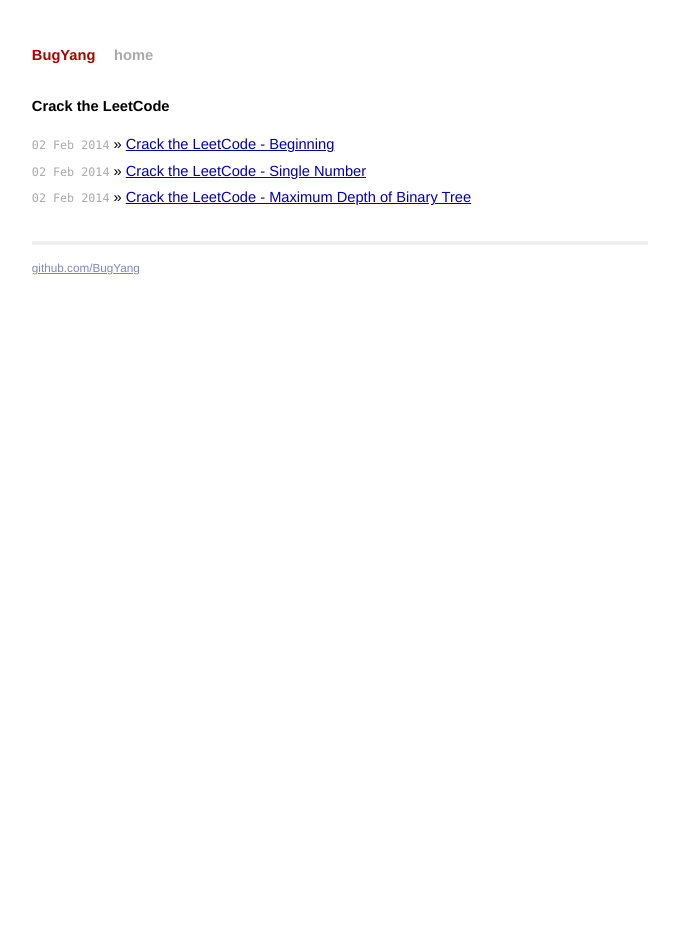
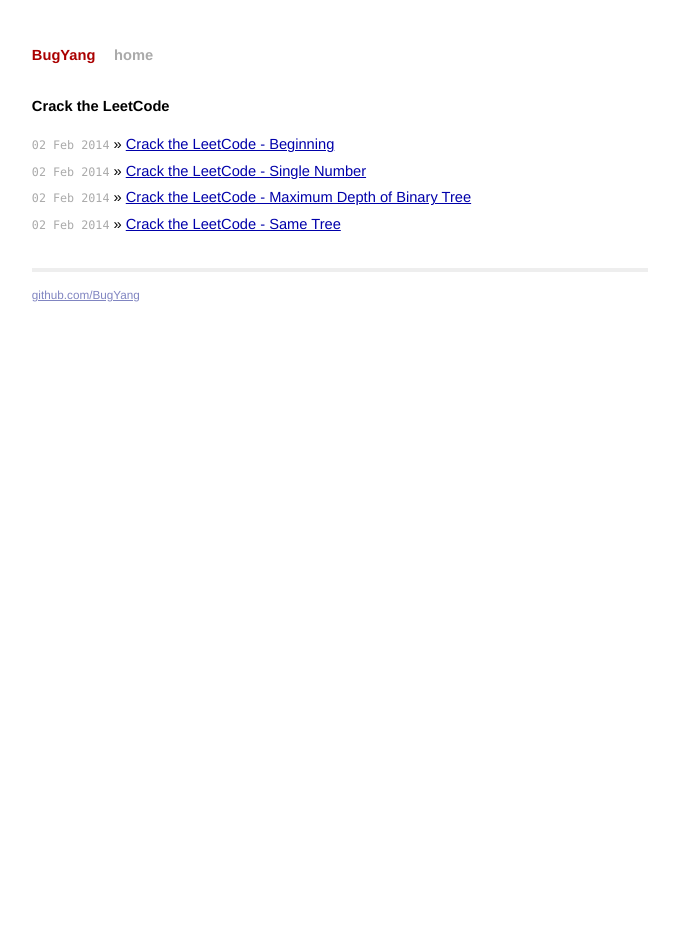
Before and after one commit to BugYang/LeetCode, a Jekyll site: the page built from index.html, in a window 1280 px wide. Shown: the whole page, without its empty margins (300-979 px from the left). Built offline with Jekyll 4.4.1, drawn with Linux system fonts in a browser that asks for light colours; Markdown is read by kramdown in place of the engine named in the settings.

Commit message:
forgot to update index.html

```diff
--- a/index.html
+++ b/index.html
@@ -10,6 +10,7 @@ title: BugYang
       <li><span>02 Feb 2014</span> &raquo; <a href="{{ site.baseurl }}/2014/02/20/crack-the-leetcode.html">Crack the LeetCode - Beginning</a></li>
       <li><span>02 Feb 2014</span> &raquo; <a href="{{ site.baseurl }}/2014/02/20/crack-the-leetcode-single-number.html">Crack the LeetCode - Single Number</a></li>
       <li><span>02 Feb 2014</span> &raquo; <a href="{{ site.baseurl }}/2014/02/20/crack-the-leetcode-binary-tree-depth.html">Crack the LeetCode - Maximum Depth of Binary Tree</a></li>
+      <li><span>02 Feb 2014</span> &raquo; <a href="{{ site.baseurl }}/2014/02/20/crack-the-leetcode-same-tree.html">Crack the LeetCode - Same Tree</a></li>
   </ul>
 
 </div>
```
